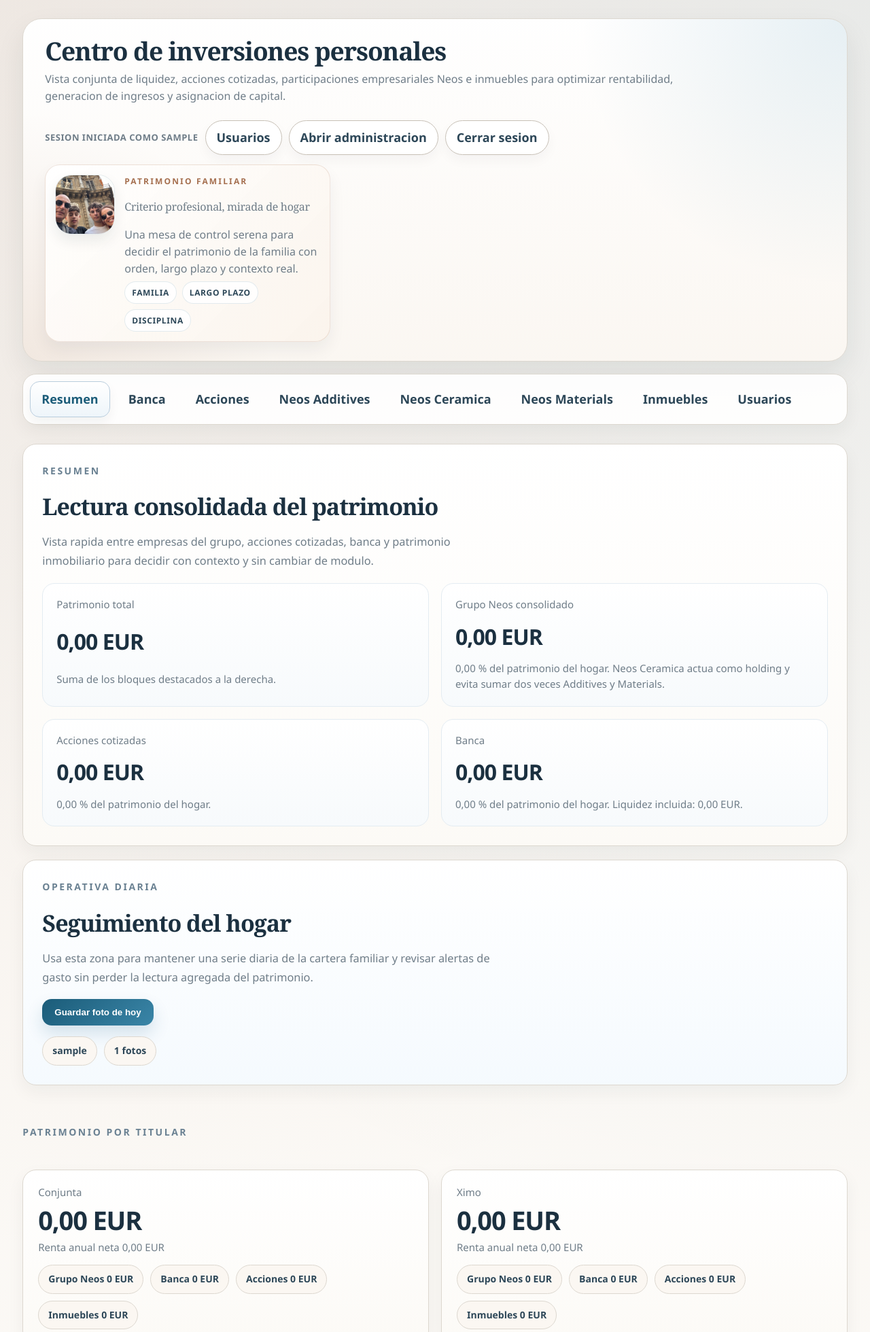
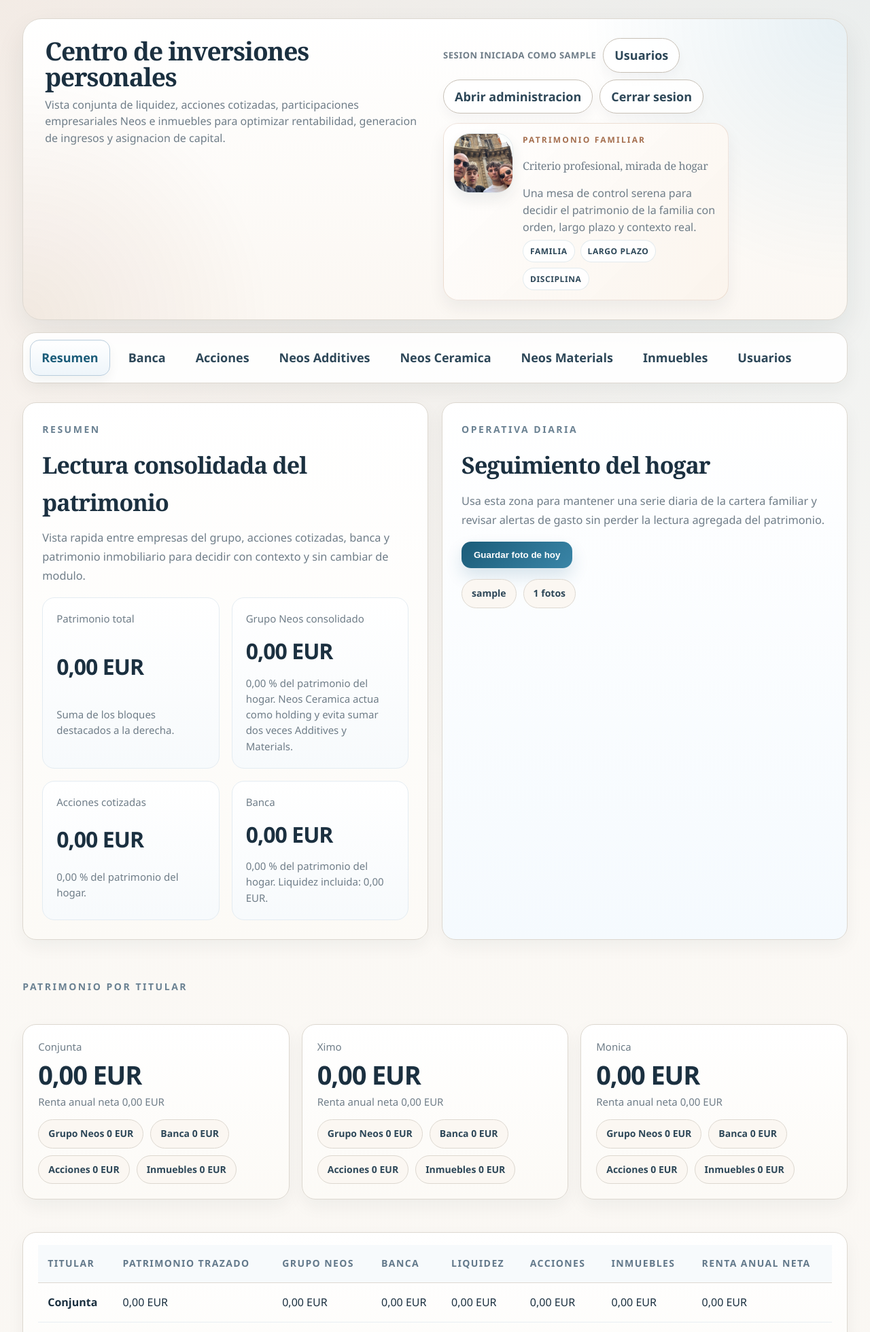
Before and after one commit to NeosAware/inversiones_personales, a Django app: page / in a window 1280 px wide. Shown: the top 1960 px of the page at 68% size. Run offline with Django 5.2, Linux system fonts and the light colour scheme; the visitor is signed in with stand-in values (Sample User, id 1); data comes from the database, SQL or seed files in the repository; data that the repository does not hold is empty.

Commit message:
Prevent dashboard overflow when browser zoom changes

```diff
--- a/templates/base.html
+++ b/templates/base.html
@@ -46,7 +46,7 @@
     }
     .topbar{
       display:grid;
-      grid-template-columns:minmax(0, 1.28fr) minmax(320px, .92fr);
+      grid-template-columns:repeat(auto-fit, minmax(min(100%, 360px), 1fr));
       align-items:start;
       gap:24px;
       padding:28px 32px;
@@ -215,12 +215,20 @@
     .grid.cols-3{ grid-template-columns:repeat(3, minmax(0,1fr)); }
     .grid.cols-2{ grid-template-columns:repeat(2, minmax(0,1fr)); }
     .grid.cols-4{ grid-template-columns:repeat(4, minmax(0,1fr)); }
+    .shell > *,
+    .topbar > *,
+    .grid > *,
+    .split > *,
+    .soft-grid > *{
+      min-width:0;
+    }
     .card{
       background:linear-gradient(180deg, #ffffff 0%, #fcfaf6 100%);
       border:1px solid var(--line);
       border-radius:20px;
       padding:22px;
       box-shadow:var(--shadow-soft);
+      min-width:0;
     }
     .card h2, .card h3{
       font-family:"Iowan Old Style", Georgia, serif;
@@ -241,11 +249,13 @@
       line-height:1.08;
       letter-spacing:-.03em;
       font-variant-numeric:tabular-nums;
+      overflow-wrap:anywhere;
     }
     .metric-sub{ font-size:15px; color:var(--muted); margin-top:8px; line-height:1.55; }
-    .table-card{ overflow:auto; }
+    .table-card{ overflow-x:auto; max-width:100%; }
     table{
       width:100%;
+      max-width:100%;
       border-collapse:separate;
       border-spacing:0;
       font-size:16px;
@@ -255,6 +265,7 @@
       border-bottom:1px solid #e8eef3;
       text-align:left;
       font-variant-numeric:tabular-nums;
+      overflow-wrap:anywhere;
     }
     th{
       color:#62788a;
@@ -442,7 +453,7 @@
     @media (max-width: 1600px){
       .grid.cols-3, .grid.cols-4{ grid-template-columns:repeat(2, minmax(0,1fr)); }
       .soft-grid.cols-4{ grid-template-columns:repeat(2, minmax(0,1fr)); }
-      .split, .topbar{ grid-template-columns:1fr; }
+      .split{ grid-template-columns:1fr; }
       .top-aside{ justify-items:start; }
       .top-user{ text-align:left; }
       .top-actions{ justify-content:flex-start; }
--- a/templates/portfolio/dashboard.html
+++ b/templates/portfolio/dashboard.html
@@ -8,10 +8,17 @@
       display:grid;
       gap:30px;
     }
+    .portfolio-page > *,
+    .portfolio-hero > *,
+    .portfolio-kpi-grid > *,
+    .portfolio-owner-grid > *,
+    .portfolio-split > *{
+      min-width:0;
+    }
     .portfolio-hero{
       display:grid;
       gap:20px;
-      grid-template-columns:minmax(0, 1.45fr) minmax(360px, .9fr);
+      grid-template-columns:repeat(auto-fit, minmax(min(100%, 420px), 1fr));
     }
     .portfolio-panel{
       padding:28px;
@@ -29,7 +36,7 @@
     .portfolio-kpi-grid{
       display:grid;
       gap:18px;
-      grid-template-columns:repeat(4, minmax(0,1fr));
+      grid-template-columns:repeat(auto-fit, minmax(min(100%, 240px), 1fr));
       margin-top:18px;
     }
     .portfolio-kpi{
@@ -55,10 +62,10 @@
     .portfolio-owner-grid{
       display:grid;
       gap:18px;
-      grid-template-columns:repeat(3, minmax(0,1fr));
+      grid-template-columns:repeat(auto-fit, minmax(min(100%, 320px), 1fr));
     }
     .portfolio-holding-grid{
-      grid-template-columns:repeat(3, minmax(0,1fr));
+      grid-template-columns:repeat(auto-fit, minmax(min(100%, 220px), 1fr));
     }
     .portfolio-owner-card{
       padding:22px;
@@ -66,7 +73,7 @@
     .portfolio-split{
       display:grid;
       gap:20px;
-      grid-template-columns:minmax(0, 1.35fr) minmax(360px, .95fr);
+      grid-template-columns:repeat(auto-fit, minmax(min(100%, 360px), 1fr));
     }
     .portfolio-table-card{
       padding-top:18px;
@@ -96,23 +103,9 @@
       display:grid;
       gap:18px;
     }
-    @media (max-width: 1600px){
+    @media (max-width: 1180px){
       .portfolio-hero,
       .portfolio-split{
-        grid-template-columns:1fr;
-      }
-      .portfolio-kpi-grid,
-      .portfolio-owner-grid,
-      .portfolio-holding-grid{
-        grid-template-columns:repeat(2, minmax(0,1fr));
-      }
-    }
-    @media (max-width: 1180px){
-      .portfolio-hero,
-      .portfolio-split,
-      .portfolio-owner-grid,
-      .portfolio-kpi-grid,
-      .portfolio-holding-grid{
         grid-template-columns:1fr;
       }
     }
```
